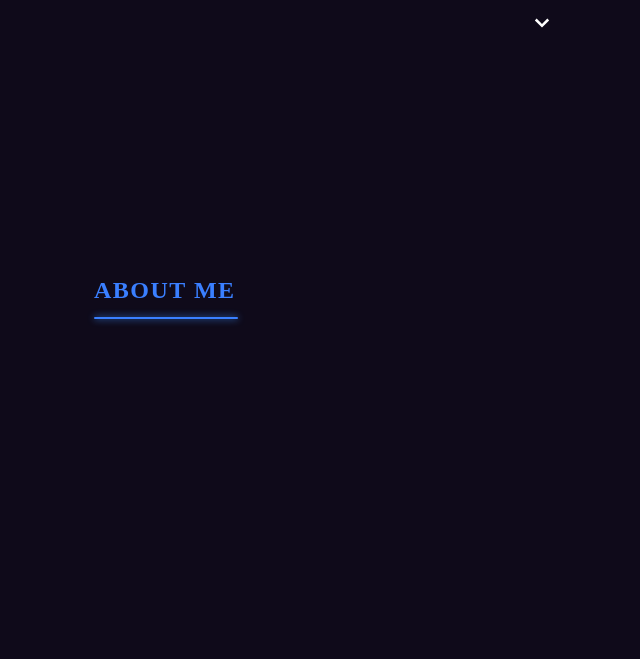
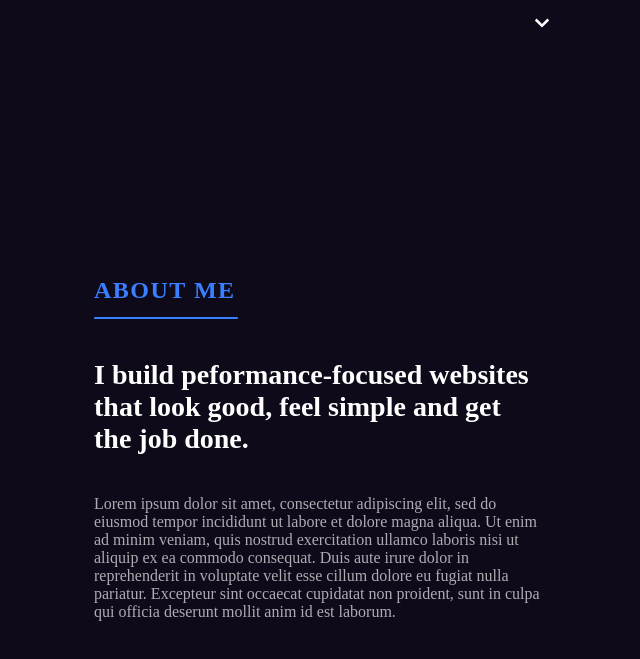
Before and after one commit to Alexandru101/Developer-Portfolio, a React (Vite) app in the folder Frontend/: page /home in a window 1280 px wide. Shown: the part 876-1535 px from the top of the page, without its empty margins (98-738 px from the left). Built offline with nearby package versions, Linux system fonts and the light colour scheme.

Commit message:
Design landing page about me section

```diff
--- a/Frontend/src/components/home/Home.module.css
+++ b/Frontend/src/components/home/Home.module.css
@@ -189,6 +189,7 @@
     flex-direction: column;
     justify-content: center;
     align-items: center;
+    gap: 2.5rem;
 }
 
 .about__title {
@@ -210,7 +211,20 @@
     width: 9rem;
     border-radius: 10px;
     background: #3a7fff;
-    box-shadow: 0 0 7px #3a8fff;
+}
+
+.about__desc {
+    color: #fff;
+    text-align: center;
+    font-size: 1.5rem;
+    font-weight: bold;
+}
+
+.about__bio {
+    color: #ffffffa9;
+    text-align: center;
+    font-size: 1rem;
+    padding: 1rem;
 }
 
 /* --------------------- */
@@ -282,4 +296,14 @@
     .about__title {
         align-items: flex-start;
     }
+
+    .about__desc {
+        text-align: left;
+        font-size: 1.75rem;
+    }
+
+    .about__bio {
+        text-align: left;
+        padding: 0;
+    }
 }
--- a/Frontend/src/components/home/Home.tsx
+++ b/Frontend/src/components/home/Home.tsx
@@ -1,4 +1,5 @@
 // Modules //
+import { useEffect } from "react";
 import { Link } from "react-router-dom";
 import styles from "./Home.module.css";
 
@@ -8,8 +9,24 @@ import { LuLayers3, LuBriefcaseBusiness, LuUserRound, LuMail, LuMouse } from "re
 import { FaGithub, FaLinkedin, FaTwitter } from "react-icons/fa";
 import { BiChevronDown } from "react-icons/bi";
 
+// Functions //
+function loadAboutSectionFadeAnim() {
+
+    // ----------------------------------- //
+    // Next finish creating fade animation //
+    // ----------------------------------- //
+
+    useEffect(() => {
+
+    }, [])
+};
+
 // Rendering Page //
 export default function Home() {
+    loadAboutSectionFadeAnim();
+
+
+    // Rendering HTML //
     return (
         <div className={styles.page}>
 
@@ -93,6 +110,21 @@ export default function Home() {
                         <h2 className={styles["about__title-text"]}>ABOUT ME</h2>
                         <span className={styles["about__title-underline"]} />
                     </div>
+
+                    <p className={styles.about__desc}>
+                        I build peformance-focused websites that look good,
+                        feel simple and get the job done.
+                    </p>
+
+                    <p className={styles.about__bio}>
+                        Lorem ipsum dolor sit amet, consectetur adipiscing elit,
+                        sed do eiusmod tempor incididunt ut labore et dolore magna aliqua.
+                        Ut enim ad minim veniam, quis nostrud exercitation ullamco laboris
+                        nisi ut aliquip ex ea commodo consequat. Duis aute irure dolor in
+                        reprehenderit in voluptate velit esse cillum dolore eu fugiat nulla pariatur.
+                        Excepteur sint occaecat cupidatat non proident, sunt in culpa qui officia
+                        deserunt mollit anim id est laborum.
+                    </p>
                 </div>
             </section>
         </div>
--- a/Frontend/src/index.css
+++ b/Frontend/src/index.css
@@ -4,7 +4,12 @@
     box-sizing: 0;
 }
 
+::-webkit-scrollbar {
+    display: none;
+}
+
 html {
+    scrollbar-width: none;
     scroll-behavior: smooth;
 }
 
```
